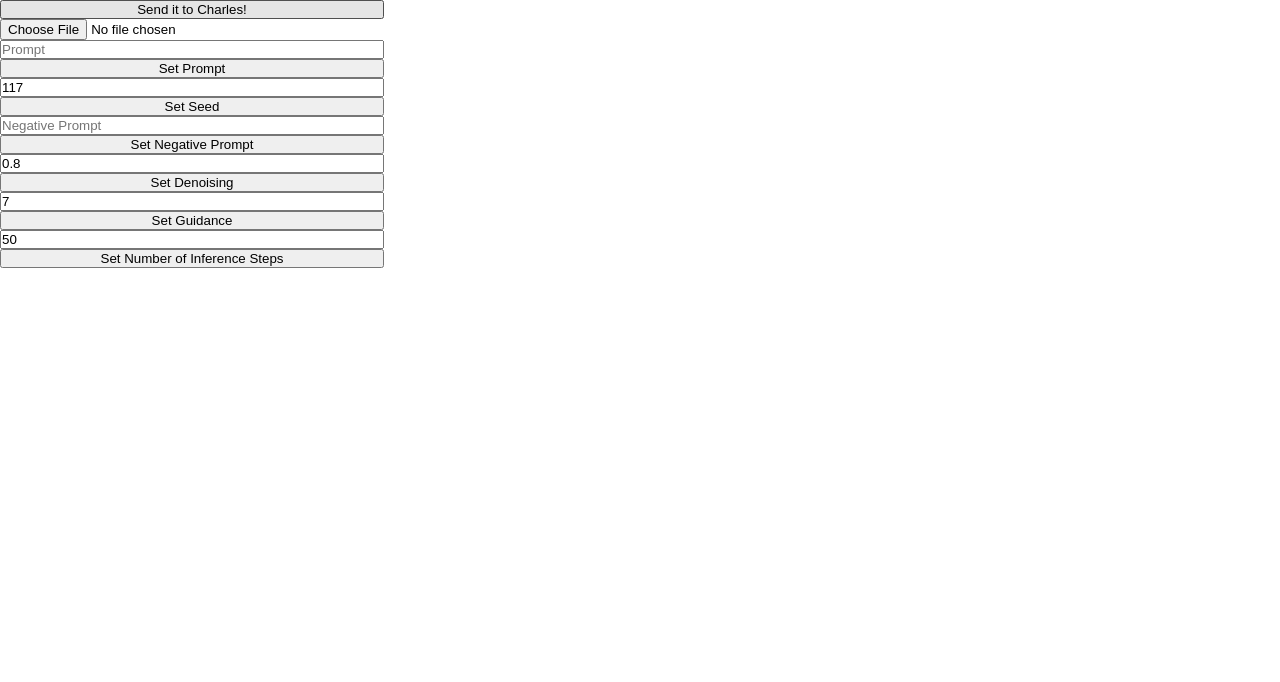
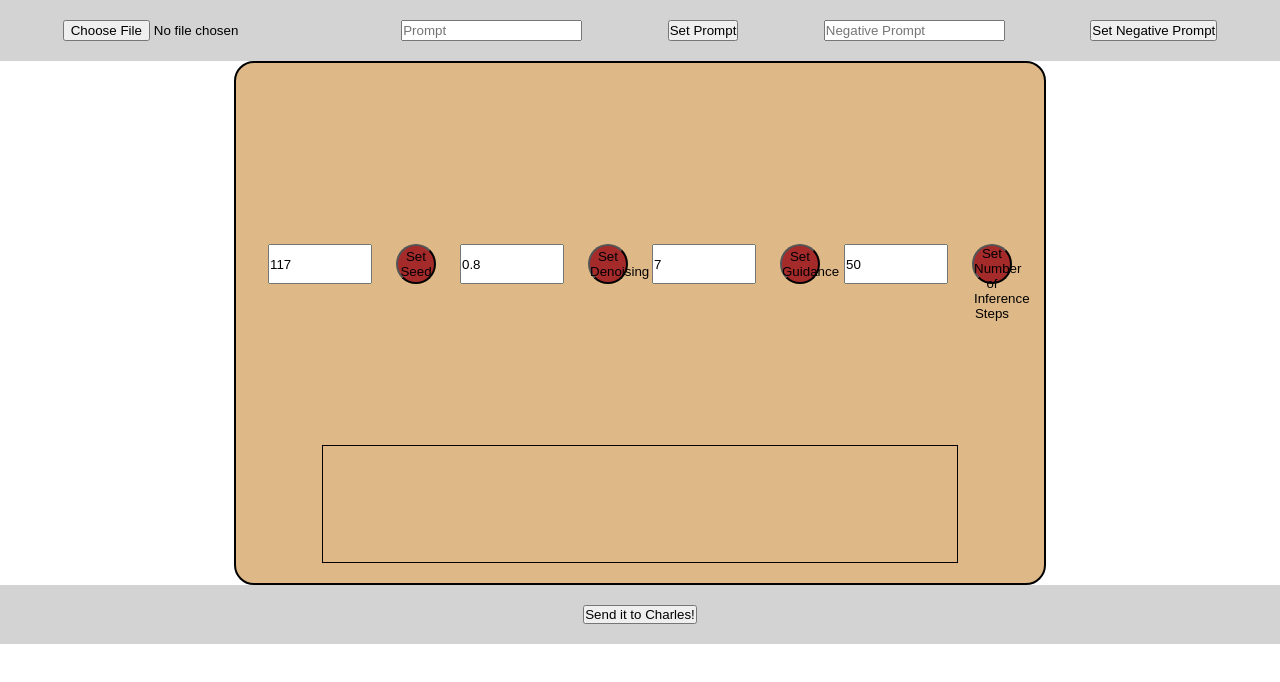
Before and after one commit to charlesfrye/riff, a website: page index.html in a window 1280 px wide. Drawn offline with Linux system fonts and the light colour scheme.

Commit message:
Adds basic css and working buttons

```diff
--- a/app.js
+++ b/app.js
@@ -45,6 +45,11 @@ document.addEventListener("DOMContentLoaded", () => {
   const button = document.querySelector("button");
   const body = document.querySelector("body");
   const audioFileInput = document.querySelector("#audio-file-input");
+  document.querySelector("#set-prompt-button").addEventListener("click", () => {
+    const prompt = document.querySelector("#prompt-input").value;
+    document.querySelector(".prompt-display").innerText = prompt;
+  });
+
   async function runInference() {
     if (!validateInferenceInput()) {
       alert("Invalid input: Please check your input values.");
@@ -60,7 +65,7 @@ document.addEventListener("DOMContentLoaded", () => {
 
     const responseJson = await response.json();
     // eslint-disable-next-line no-unused-vars
-    const { audioUrl } = responseJson;
+    const { audioUrl, imageUrl } = responseJson;
 
     const audioElement = document.createElement("audio");
     audioElement.src = audioUrl;
@@ -260,3 +265,46 @@ document.addEventListener("DOMContentLoaded", () => {
     });
   setDefaults();
 });
+
+// Setting inference input buttons
+document.querySelector("#set-prompt-button").addEventListener("click", () => {
+  const prompt = document.querySelector("#prompt-input").value;
+  inferenceInput.setPrompt(prompt);
+});
+
+document.querySelector("#set-seed-button").addEventListener("click", () => {
+  const seed = Number(document.querySelector("#seed-input").value);
+  inferenceInput.setSeed(seed);
+});
+
+document
+  .querySelector("#set-negative-prompt-button")
+  .addEventListener("click", () => {
+    const negativePrompt = document.querySelector(
+      "#negative-prompt-input"
+    ).value;
+    inferenceInput.setNegativePrompt(negativePrompt);
+  });
+
+document
+  .querySelector("#set-denoising-button")
+  .addEventListener("click", () => {
+    const denoising = parseFloat(
+      document.querySelector("#denoising-input").value
+    );
+    inferenceInput.setDenoising(denoising);
+  });
+
+document.querySelector("#set-guidance-button").addEventListener("click", () => {
+  const guidance = parseFloat(document.querySelector("#guidance-input").value);
+  inferenceInput.setGuidance(guidance);
+});
+
+document
+  .querySelector("#set-num-inference-steps-button")
+  .addEventListener("click", () => {
+    const numInferenceSteps = Number(
+      document.querySelector("#num-inference-steps-input").value
+    );
+    inferenceInput.setNumInferenceSteps(numInferenceSteps);
+  });
--- a/index.html
+++ b/index.html
@@ -6,22 +6,23 @@
     <link rel="stylesheet" href="style.css" />
     <script src="app.js"></script>
   </head>
-  <body style="display: flex; flex-direction: column; width: 30%">
-    <button>Send it to Charles!</button>
+  <body>
+    <div class="top-section">
       <input id="audio-file-input" type="file" accept="audio/*" />
-    <div id="waveform"></div>
       <input id="prompt-input" type="text" placeholder="Prompt" />
       <button id="set-prompt-button">Set Prompt</button>
-
-    <input id="seed-input" type="number" placeholder="Seed" />
-    <button id="set-seed-button">Set Seed</button>
-
       <input
         id="negative-prompt-input"
         type="text"
         placeholder="Negative Prompt"
       />
       <button id="set-negative-prompt-button">Set Negative Prompt</button>
+    </div>
+    <div class="radio-container">
+      <div id="waveform"></div>
+      <div class="dial-container">
+        <input id="seed-input" type="number" placeholder="Seed" />
+        <button id="set-seed-button">Set Seed</button>
 
         <input
           id="denoising-input"
@@ -47,5 +48,11 @@
         <button id="set-num-inference-steps-button">
           Set Number of Inference Steps
         </button>
+      </div>
+      <div class="prompt-display"></div>
+    </div>
+    <div class="bottom-section">
+      <button>Send it to Charles!</button>
+    </div>
   </body>
 </html>
--- a/style.css
+++ b/style.css
@@ -7,8 +7,63 @@ body {
   font-family: "Open Sans", sans-serif;
 }
 
-/* CSS */
 .error-input {
   border: 1px solid red;
   background-color: lightpink;
 }
+
+.top-section {
+  display: flex;
+  justify-content: space-around;
+  padding: 20px;
+  background-color: lightgrey;
+}
+
+.radio-container {
+  display: flex;
+  flex-direction: column;
+  align-items: center;
+  justify-content: space-between;
+  margin: auto;
+  width: 60%;
+  height: 60vh;
+  border: 2px solid black;
+  border-radius: 20px;
+  background-color: burlywood;
+  padding: 20px;
+}
+
+.dial-container {
+  display: flex;
+  justify-content: space-around;
+  width: 100%;
+}
+
+.dial-container input {
+  width: 100px;
+}
+
+.dial-container button {
+  border-radius: 50%;
+  width: 40px;
+  height: 40px;
+  background-color: brown;
+}
+
+.prompt-display {
+  border: 1px solid black;
+  width: 80%;
+  height: 20%;
+  display: flex;
+  align-items: center;
+  justify-content: center;
+  font-size: 1.2em;
+  padding: 10px;
+}
+
+.bottom-section {
+  display: flex;
+  justify-content: center;
+  padding: 20px;
+  background-color: lightgrey;
+}
```
Lines whose indentation alone changed are shown as unchanged.
